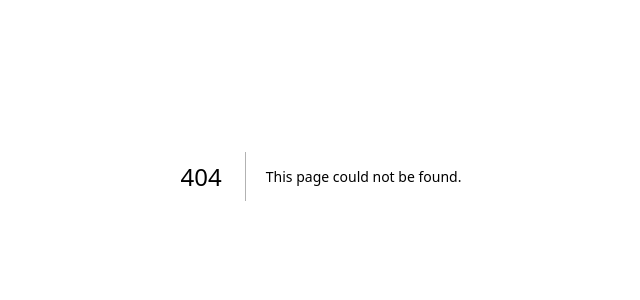
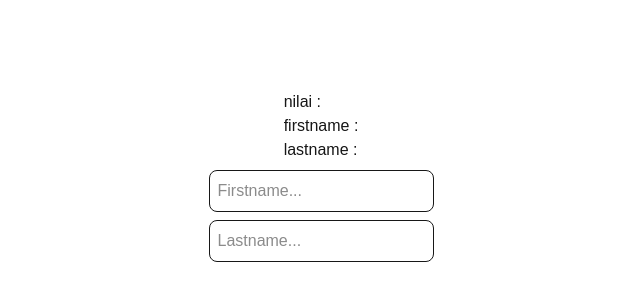
Before and after one commit to f0bima/materi-magang-nextjs, a Next.js app: page /form in a window 1280 px wide. Before the commit this address had no page. Shown: the part 224-524 px from the top of the page, without its empty margins (319-959 px from the left). Built offline with nearby package versions, Linux system fonts and the light colour scheme.

Commit message:
basic form with state

```diff
--- /dev/null
+++ b/src/app/form/page.tsx
@@ -0,0 +1,43 @@
+"use client";
+import React, { ChangeEventHandler, useState } from "react";
+
+const Page = () => {
+  const [firstname, setFirstname] = useState<string>();
+  const [lastname, setLastname] = useState<string>();
+
+  const onFirstnameChange: ChangeEventHandler<HTMLInputElement> = (e) => {
+    const value = e.target.value;
+    setFirstname(value);
+  };
+
+  return (
+    <main className="flex w-full h-screen justify-center items-center flex-col gap-2">
+      <div className="">
+        <p>nilai :</p>
+        <p>firstname : {firstname}</p>
+        <p>lastname : {lastname}</p>
+      </div>
+      <form className="flex flex-col gap-2">
+        <input
+          className="p-2 border rounded-lg"
+          type="text"
+          placeholder="Firstname..."
+          name="firstname"
+          onChange={onFirstnameChange}
+        />
+        <input
+          className="p-2 border rounded-lg"
+          type="text"
+          placeholder="Lastname..."
+          name="lastname"
+          onChange={(e) => {
+            const value = e.target.value;
+            setLastname(value);
+          }}
+        />
+      </form>
+    </main>
+  );
+};
+
+export default Page;
```
